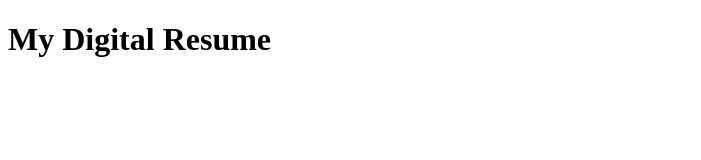
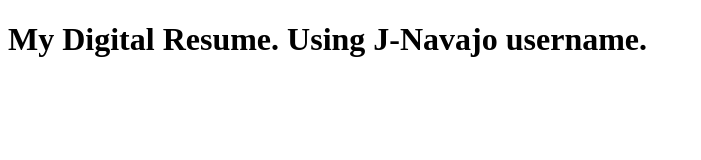
Before and after one commit to J-Navajo/J-Navajo.github.io, a plain HTML site: page index.html in a window 1280 px wide. Shown: the whole page, without its empty margins (0-701 px from the left). Drawn offline with Linux system fonts and the light colour scheme.

Commit message:
finally got it corrected

```diff
--- a/index.html
+++ b/index.html
@@ -7,6 +7,6 @@
     <title>Document</title>
 </head>
 <body>
-    <h1>My Digital Resume</h1>
+    <h1>My Digital Resume. Using J-Navajo username.</h1>
 </body>
 </html>
```
